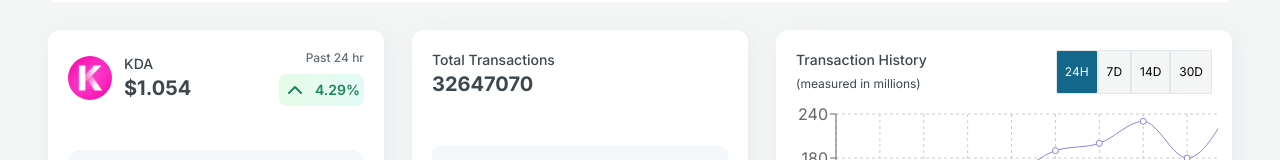
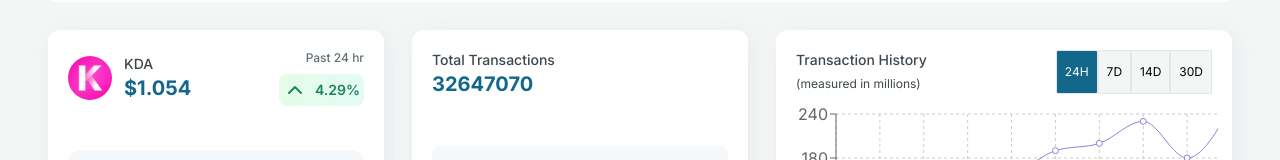
Before and after one commit to techfleetworks/k-block-app, a Next.js app: page / in a window 1280 px wide. Shown: the part 361-521 px from the top of the page. Built offline with nearby package versions, Linux system fonts and the light colour scheme.

Commit message:
added links

```diff
--- a/src/components/common/current-price/index.jsx
+++ b/src/components/common/current-price/index.jsx
@@ -45,10 +45,10 @@ const CurrentPrice = () => {
             <Image width={44} height={44} src={KDA} alt="KDA Logo" />
           </Link>
           <div className="flex flex-col justify-start items-start">
-            <h4 className="text-sm text-neutral-n-700 font-medium">
-              <Link href="/token-details">KDA</Link>
-            </h4>
-            <p className="text-xl text-neutral-n-700 font-bold">$1.054</p>
+            <h4 className="text-sm text-neutral-n-700 font-medium">KDA</h4>
+            <p className="text-xl text-primary-b-500 font-bold">
+              <Link href="/token-details">$1.054</Link>
+            </p>
           </div>
         </div>
         <div>
--- a/src/components/common/total-transactions/index.jsx
+++ b/src/components/common/total-transactions/index.jsx
@@ -40,7 +40,9 @@ const TotalTransactions = () => {
       <h1 className="text-sm text-neutral-n-700 font-medium">
         <Link href="/txs">Total Transactions</Link>
       </h1>
-      <p className="text-xl font-bold text-neutral-n-700">32647070</p>
+      <p className="text-xl font-bold text-primary-b-500">
+        <Link href="/txs">32647070</Link>
+      </p>
       <div className="bg-neutral-n-100 mt-12 p-5 rounded-lg">
         <div>
           <div className="flex items-center">
```
